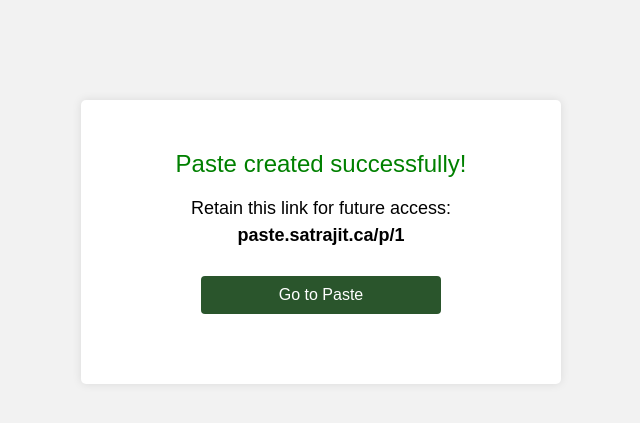
After one commit to wise-bit/linepaste, a Flask app: template templates/success_create.html in a window 1280 px wide. The commit adds this page. Shown: the top 423 px of the page, without its empty margins (319-959 px from the left). Run offline with Flask 3, Linux system fonts and the light colour scheme; the template is opened without the code that fills it: most values are stand-ins (such as "Sample title", 1, 10 or a date in 2020); parts of the project's set-up code (start-up, migrations or seed data) failed here and were passed over.

Commit message:
feat: success page

```diff
--- a/app.py
+++ b/app.py
@@ -23,7 +23,9 @@ encrypt_salt = b"$2b$12$wBaDKOH6MeU8qZFd10JjT."
 
 
 def hash(original: str) -> str:
-    return bcrypt.hashpw(original.encode(), encrypt_salt)
+    if original:
+        return bcrypt.hashpw(original.encode(), encrypt_salt)
+    return ""
 
 
 class Paste(db.Model):
@@ -62,7 +64,8 @@ def create_paste():
         db.session.add(user_pastes)
         db.session.commit()
 
-        return redirect(f"/p/{unique_id}")  # Redirect to the view page of the paste
+        return render_template("success_create.html", paste_id=unique_id)
+        # return redirect(f"/p/{unique_id}")  # Redirect to the view page of the paste
 
     else:
         return render_template("create_paste.html")
--- /dev/null
+++ b/templates/success_create.html
@@ -0,0 +1,84 @@
+<!DOCTYPE html>
+<html>
+    <head>
+        <title>Paste Creation Success</title>
+        <style>
+            body {
+                background-color: #f2f2f2;
+                font-family: Arial, sans-serif;
+                text-align: center;
+                margin-top: 100px;
+            }
+
+            .container {
+                max-width: 400px;
+                margin: 0 auto;
+                padding: 40px;
+                padding-top: 50px;
+                background-color: #ffffff;
+                box-shadow: 0px 0px 10px rgba(0, 0, 0, 0.1);
+                border-radius: 5px;
+                margin-top: 100px;
+                text-align: center;
+            }
+
+            .success-message {
+                font-size: 24px;
+                color: green;
+                margin-bottom: 20px;
+            }
+
+            .redirect-button {
+                width: 200px;
+                padding: 10px 20px;
+                font-size: 16px;
+                background-color: #2a552c;
+                border: none;
+                color: #ffffff;
+                cursor: pointer;
+                border-radius: 4px;
+                transition: background-color 0.3s ease;
+                margin: 30px auto;
+            }
+
+            .redirect-button:hover {
+                background-color: #45a049;
+            }
+
+            a {
+                text-decoration: none;
+                color: white;
+            }
+
+            .paste-notes {
+                font-size: 18px;
+            }
+
+            .paste-link {
+                margin: 6px;
+                font-weight: 600;
+            }
+        </style>
+    </head>
+    <body>
+        <div class="container">
+            <div class="success-message">Paste created successfully!</div>
+
+            <div class="paste-notes">
+                <div>Retain this link for future access:</div>
+                <div class="paste-link">paste.satrajit.ca/p/{{ paste_id }}</div>
+            </div>
+            <!-- <button
+                class="redirect-button"
+                onclick="redirectToPaste(unique_id)"
+            >
+                Go to Paste
+            </button> -->
+            <div class="redirect-button">
+                <a href="{{ url_for('view_paste', paste_id=paste_id) }}"
+                    >Go to Paste</a
+                >
+            </div>
+        </div>
+    </body>
+</html>
--- a/templates/view_paste.html
+++ b/templates/view_paste.html
@@ -45,6 +45,7 @@
             }
 
             .button {
+                width: 340px;
                 display: inline-block;
                 margin-top: 20px;
                 padding: 12px 30px;
@@ -79,7 +80,6 @@
                 color: white;
                 background-color: #333;
             }
-
         </style>
     </head>
     <body>
```
